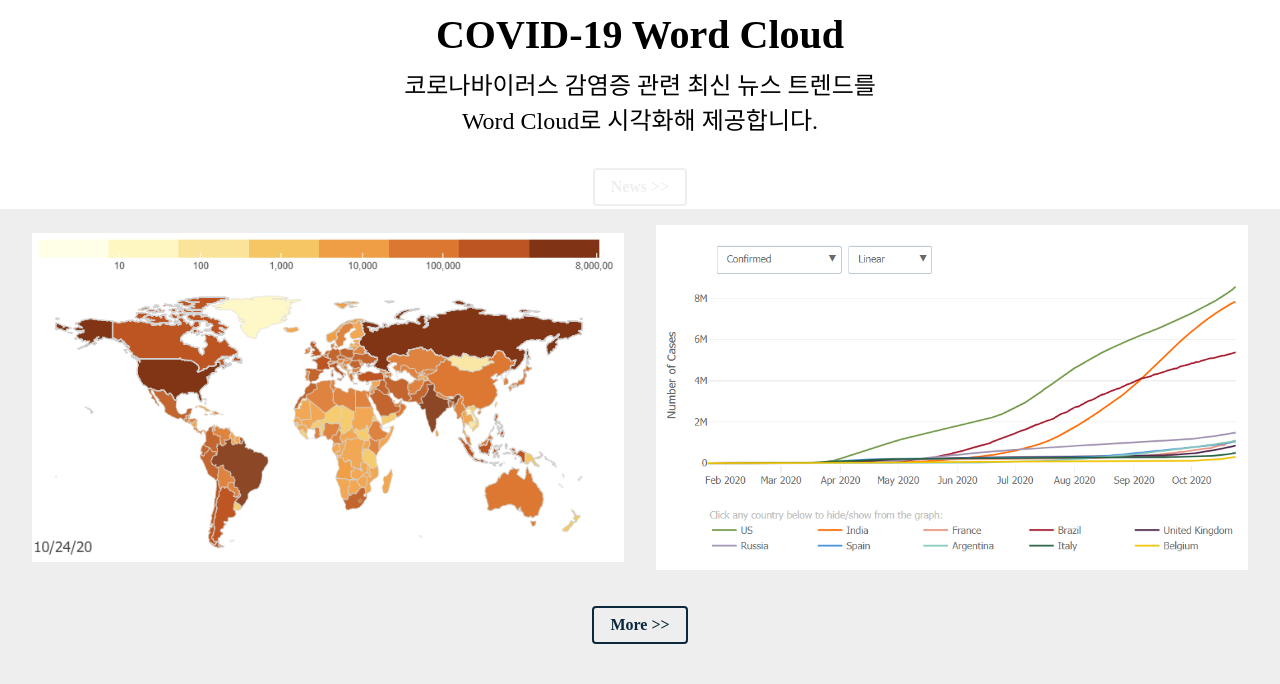
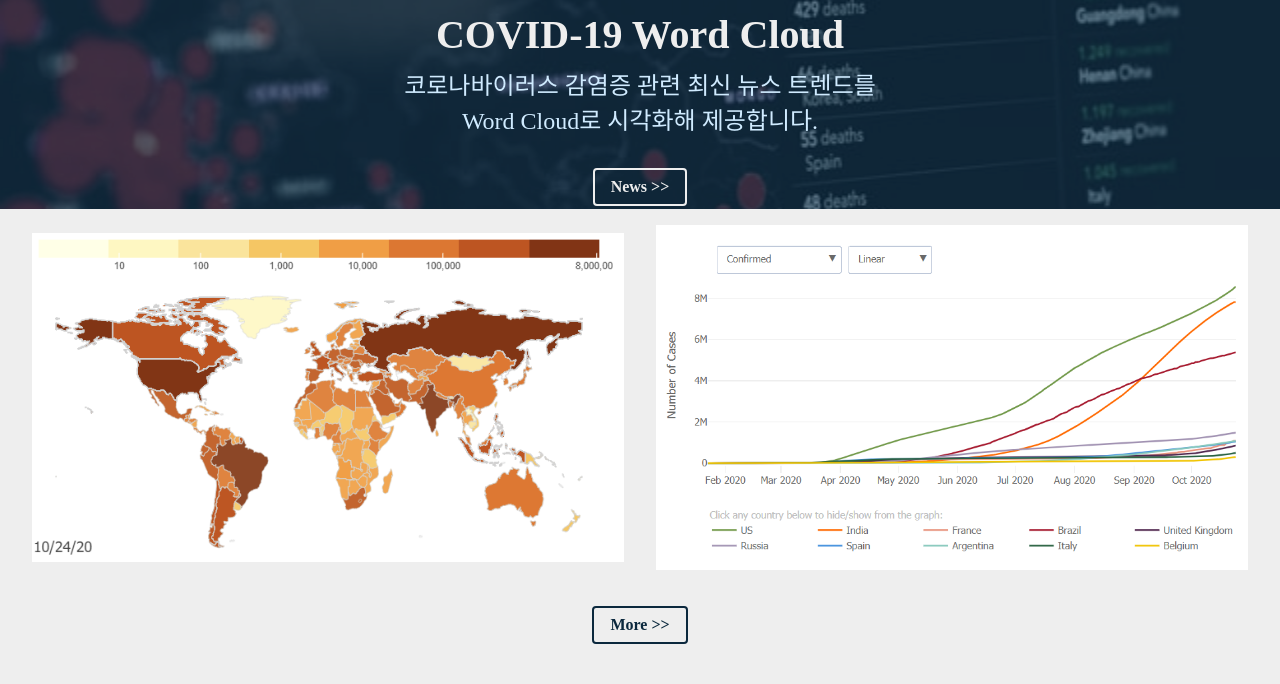
Before and after one commit to ddusi/covid19_WordCloud, a Django app: page /covid-web/ in a window 1280 px wide. Shown: the part 59-743 px from the top of the page. Run offline with Django 3.2, Linux system fonts and the light colour scheme; parts of the project's set-up code (start-up, migrations or seed data) failed here and were passed over; some libraries are stand-ins or nearby versions.

Commit message:
Add background image for welcome-message element and adjust styles for it #28

```diff
--- a/Covid_web/static/css/style.css
+++ b/Covid_web/static/css/style.css
@@ -176,6 +176,7 @@ section.home--main-section {
   justify-content: center;
   align-items: center;
 
+  background: rgba(15, 54, 82, 0.6);
   text-align: center;
 }
 
@@ -188,18 +189,24 @@ section.home--main-section {
   left: 0;
   width: 100%;
   height: 100%;
+
+  background: center / cover no-repeat
+    url('/static/bg-images/confirmed-cases.jpg');
+  filter: grayscale(60%);
 }
 
 .welcome-message__title {
   margin: 0.5rem;
 
   font-size: 2.5rem;
+  color: var(--color-1);
 }
 
 .welcome-message__body {
   margin: 0;
 
   font-size: 1.5rem;
+  color: var(--color-2);
 }
 
 .welcome-message__link-news {
```
Also changed, not shown: Covid_web/static/bg-images/confirmed-cases.jpg (added).
